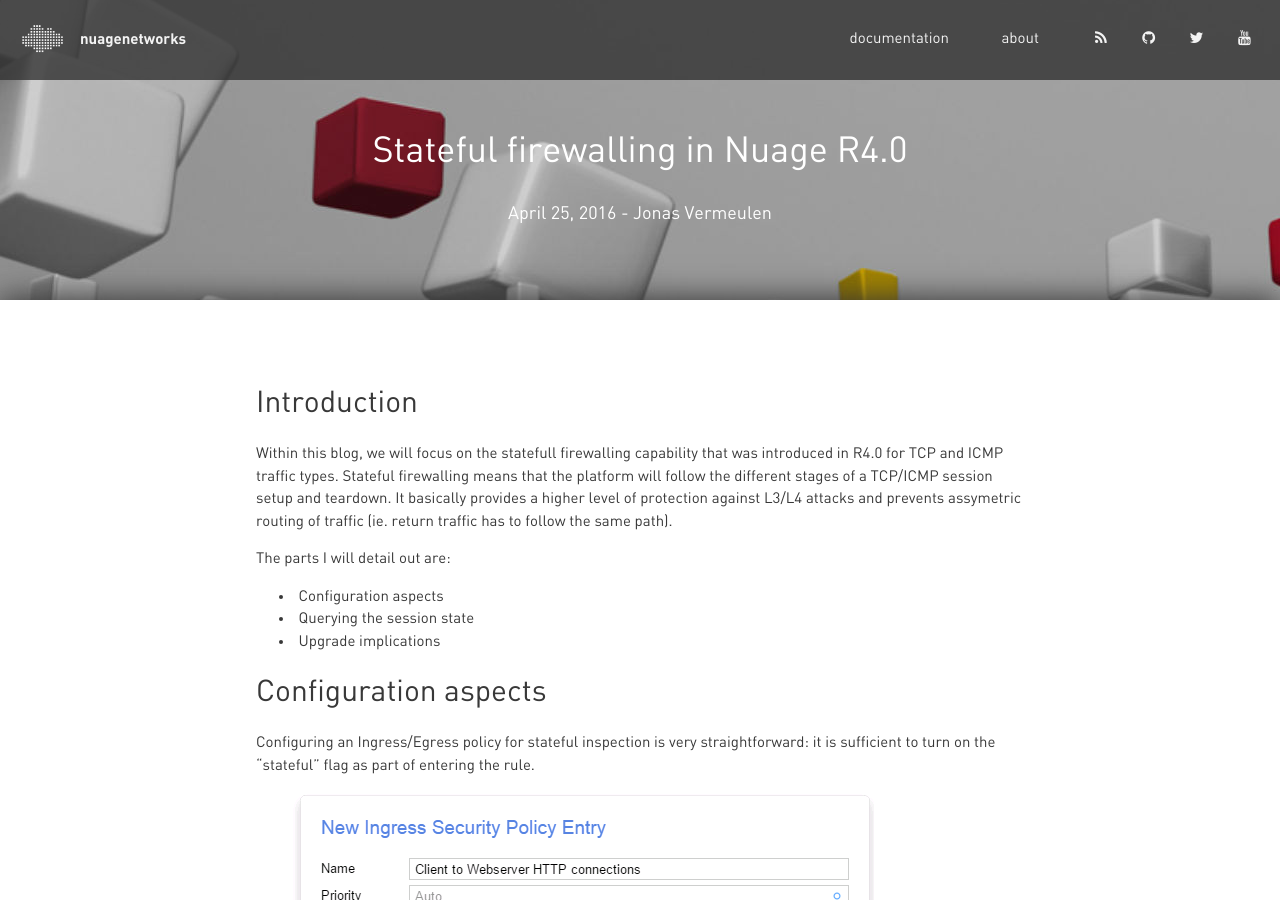
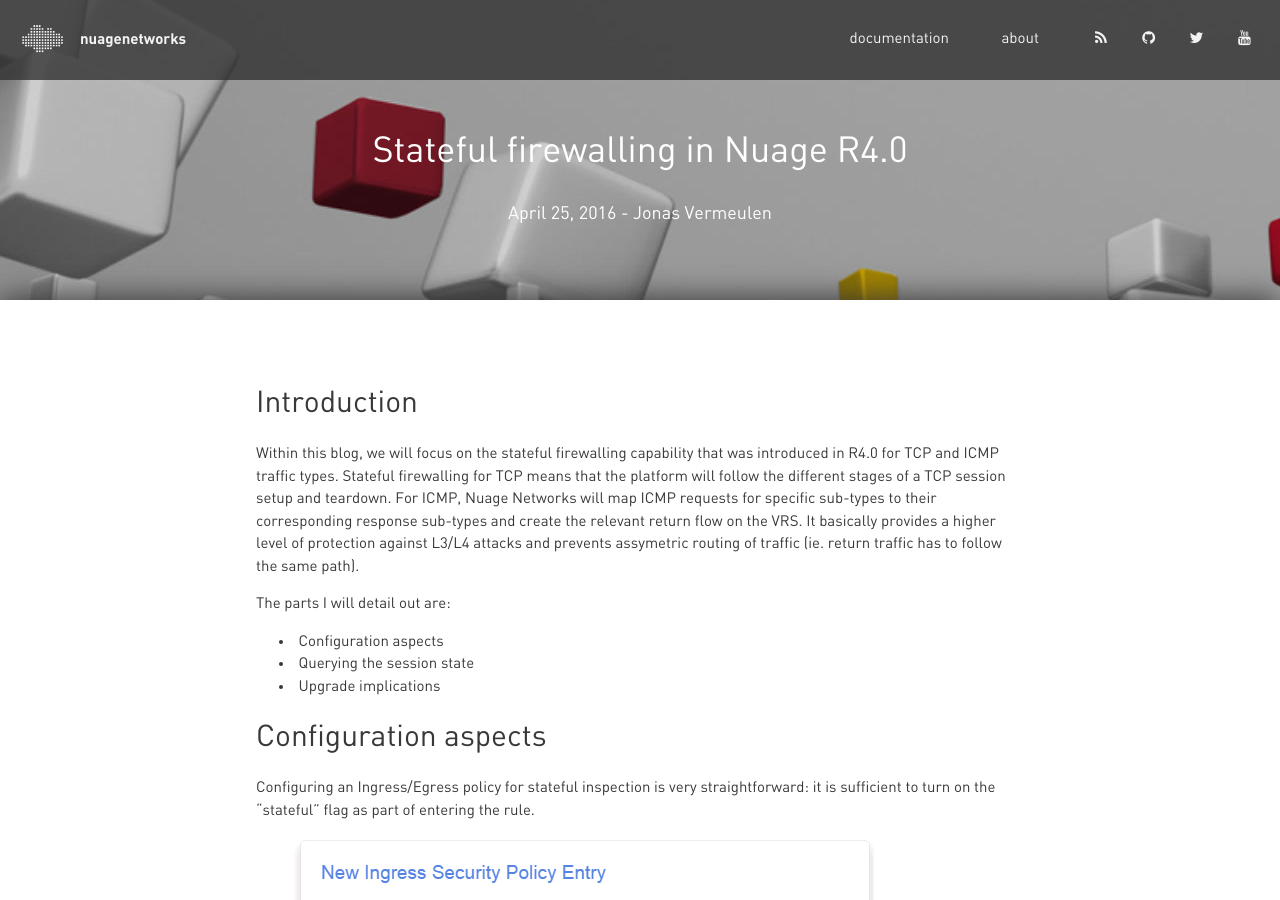
Before and after one commit to nuagenetworks/nuagenetworks.github.io, a Jekyll site: the page built from _posts/2016-04-25-Nuage R4 Stateful Firewalling.md, in a window 1280 px wide and 900 px high. Built offline with Jekyll 4.4.1, drawn with Linux system fonts in a browser that asks for light colours; nearby versions of some CDN libraries; some web fonts are replaced; comment, search, counter and statistics services are not loaded; some of the changed text lies outside the part shown.

Commit message:
Small update to Firewall post

```diff
--- a/_posts/2016-04-25-Nuage R4 Stateful Firewalling.md
+++ b/_posts/2016-04-25-Nuage R4 Stateful Firewalling.md
@@ -9,7 +9,7 @@
 ---
 
 # Introduction
-Within this blog, we will focus on the statefull firewalling capability that was introduced in R4.0 for TCP and ICMP traffic types. Stateful firewalling means that the platform will follow the different stages of a TCP/ICMP session setup and teardown. It basically provides a higher level of protection against L3/L4 attacks and prevents assymetric routing of traffic (ie. return traffic has to follow the same path).
+Within this blog, we will focus on the stateful firewalling capability that was introduced in R4.0 for TCP and ICMP traffic types. Stateful firewalling for TCP means that the platform will follow the different stages of a TCP session setup and teardown. For ICMP, Nuage Networks will map ICMP requests for specific sub-types to their corresponding response sub-types and create the relevant return flow on the VRS. It basically provides a higher level of protection against L3/L4 attacks and prevents assymetric routing of traffic (ie. return traffic has to follow the same path).
 
 The parts I will detail out are:
 
```
Also changed, not shown: other parts of _posts/2016-04-25-Nuage R4 Stateful Firewalling.md (+1 -1 lines), img/posts/statefulfirewall/CLIScreenshot1.png.
